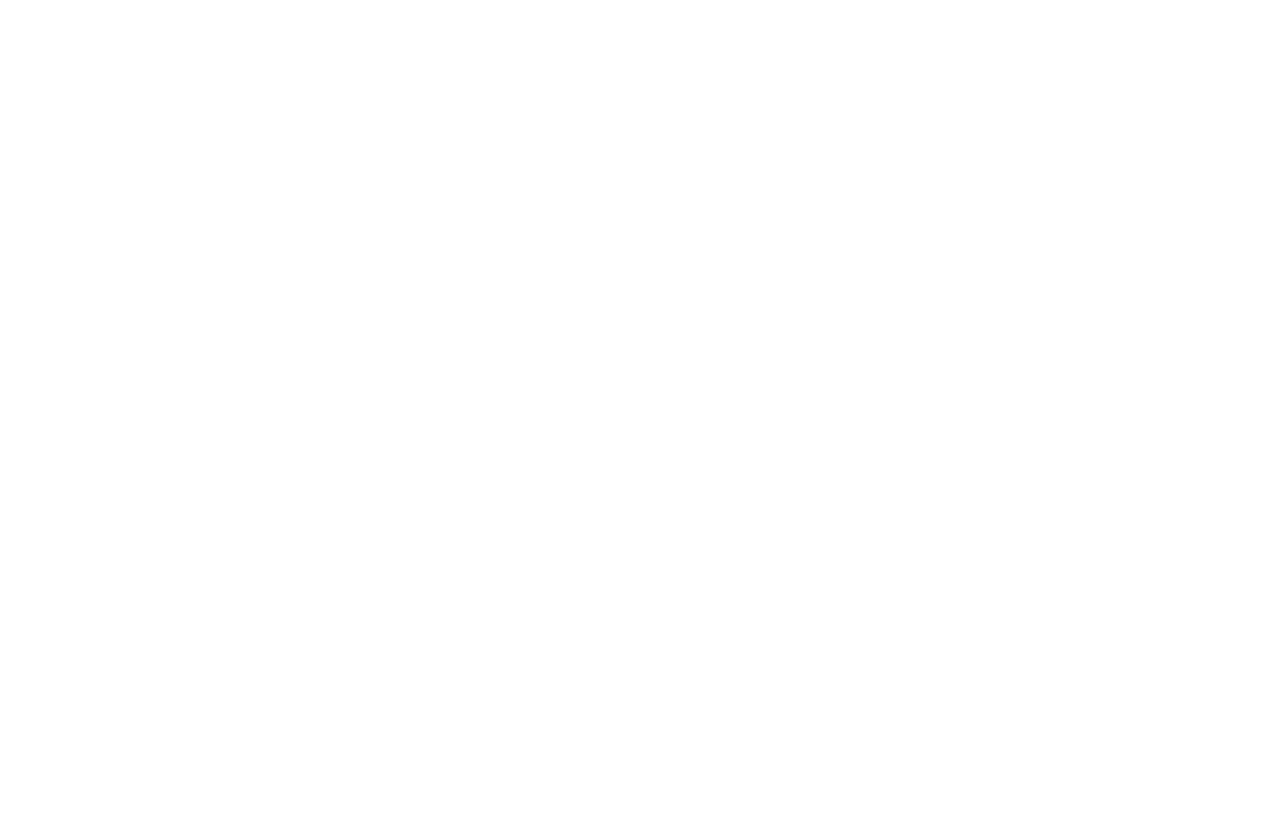
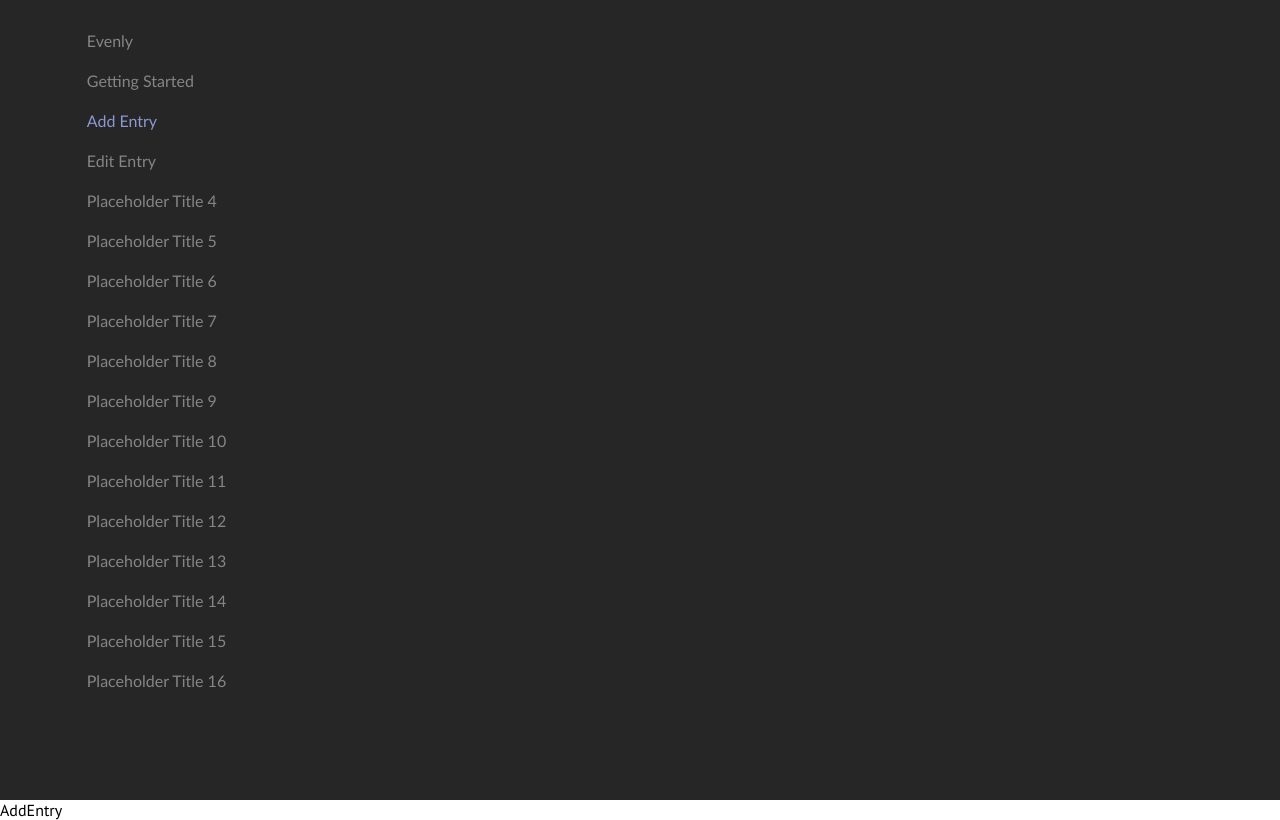
Before and after one commit to PiqueDevelopment/evenly-website, a React (Create React App) app: page /docs/add-entry in a window 1280 px wide. Before the commit this address had no page. Built offline with nearby package versions, Linux system fonts and the light colour scheme.

Commit message:
WIP Documentation

```diff
--- a/src/App.tsx
+++ b/src/App.tsx
@@ -1,11 +1,14 @@
 import React from 'react';
 import './App.css';
-import Footer from './components/Footer.tsx';
+// import Navbar from './components/Navbar.tsx';
+// import Footer from './components/Footer.tsx';
 import { BrowserRouter as Router, Routes, Route } from 'react-router-dom';
 import Home from './pages/Home.tsx';
-import Docs from './pages/Docs.tsx';
+// import Docs from './pages/Docs.tsx';
+import GettingStarted from './pages/docs/GettingStarted.tsx'
 import About from './pages/About.tsx';
 import Download from './pages/Download.tsx';
+import DocRoutes from './DocRoutes.tsx';
 
 
 function App() {
@@ -13,9 +16,10 @@
       <div className="App">
         <Routes>
           <Route path="/" element={<Home />} />
-          <Route path="/docs" element={<Docs />} />
+          <Route path="/docs/getting-started" element={<GettingStarted />} />
           <Route path="/about" element={<About />} />
           <Route path="/download" element={<Download />} />
+          <Route path="/docs/*" element={<DocRoutes />} />
         </Routes>
       </div>
   );
--- /dev/null
+++ b/src/DocRoutes.tsx
@@ -0,0 +1,23 @@
+import React from 'react';
+import { Routes, Route } from 'react-router-dom';
+import GettingStarted from './pages/docs/GettingStarted.tsx';
+import AddEntry from './pages/docs/AddEntry.tsx';
+import EditEntry from './pages/docs/EditEntry.tsx';
+
+function DocRoutes() {
+    return (
+      <Routes>
+        <Route path="getting-started" element={<GettingStarted />} />
+        <Route path="add-entry" element={<AddEntry />} />
+        <Route path="edit-entry" element={<EditEntry />} />
+        {/* <Route path="/placeholder2" element={<Placeholder2 />} />
+        <Route path="/placeholder3" element={<Placeholder3 />} />
+        <Route path="/placeholder4" element={<Placeholder4 />} />
+        <Route path="/placeholder5" element={<Placeholder5 />} />
+        <Route path="/placeholder6" element={<Placeholder6 />} /> */}
+        {/* Add other doc routes here */}
+      </Routes>
+    );
+  }
+
+  export default DocRoutes;
--- a/src/components/DocNavbar.css
+++ b/src/components/DocNavbar.css
@@ -7,12 +7,13 @@
 .sidebar {
     width: 250px;
     margin-left: 6%;
-    background-color: #202020;
+    background-color: #262626;
     padding-top: 20px;
     flex-shrink: 0;
+    overflow-y: auto;
 }
 
-.sidebar-list{
+.sidebar-list {
     height: auto;
     padding: 0;
     width: 100%;
@@ -20,9 +21,8 @@
 
 .sidebar-list .row {
     width: 100%;
-    height: 50px;
-    background-color: #161616;
-    border: 1px solid white;
+    height: 40px;
+    background-color: #262626;
     list-style-type: none;
     margin: 0;
     display: flex;
@@ -33,11 +33,18 @@
 .sidebar-text {
     color: rgb(133, 133, 133);
     font-family: 'Trebuchet MS', 'Lucida Sans Unicode', 'Lucida Grande', 'Lucida Sans', Arial, sans-serif;
-
+    text-decoration: none;
+    padding: 10px;
+    width: 100%;
+    display: block;
 }
 
-.sidebar-text:hover{
-    color: rgb(124, 135, 197);
+.sidebar-text.active {
+    color: rgb(141, 151, 211);
+}
+
+.sidebar-text:hover {
+    color: rgb(141, 151, 211);
     cursor: pointer;
     transition: 0.5s ease;
 }
--- a/src/components/DocNavbar.tsx
+++ b/src/components/DocNavbar.tsx
@@ -1,6 +1,7 @@
 import React from 'react';
+import { NavLink } from 'react-router-dom';
 import './DocNavbar.css';
-import  { DocNavbarData } from './DocNavbarData.tsx';
+import { DocNavbarData } from './DocNavbarData.tsx';
 
 function DocNavbar() {
     return (
@@ -8,13 +9,14 @@
             <div className='sidebar'>
                 <ul className='sidebar-list'>
                     {DocNavbarData.map((val, key) => (
-                        <li className='row'>
-                            <div className='sidebar-text'
-                            key={key}
-                            onClick={() => { window.location.pathname = val.link }}
+                        <li className='row' key={key}>
+                            <NavLink
+                                to={val.link}
+                                className='sidebar-text'
+                                activeClassName='active'
                             >
                                 {val.title}
-                            </div>
+                            </NavLink>
                         </li>
                     ))}
                 </ul>
--- a/src/components/DocNavbarData.tsx
+++ b/src/components/DocNavbarData.tsx
@@ -1,17 +1,19 @@
-import React from 'react'
-
 export const DocNavbarData = [
     {
-        title: "Placeholder Title",
-        link: "Placeholder Link"
+        title: "Evenly",
+        link: "/"
     },
     {
-        title: "Placeholder Title 2",
-        link: "Placeholder Link"
+        title: "Getting Started",
+        link: "/docs/getting-started"
     },
     {
-        title: "Placeholder Title 3",
-        link: "Placeholder Link"
+        title: "Add Entry",
+        link: "/docs/add-entry"
+    },
+    {
+        title: "Edit Entry",
+        link: "/docs/edit-entry"
     },
     {
         title: "Placeholder Title 4",
@@ -25,4 +27,45 @@
         title: "Placeholder Title 6",
         link: "Placeholder Link"
     },
+    {
+        title: "Placeholder Title 7",
+        link: "Placeholder Link"
+    },
+    {
+        title: "Placeholder Title 8",
+        link: "Placeholder Link"
+    },
+    {
+        title: "Placeholder Title 9",
+        link: "Placeholder Link"
+    },
+    {
+        title: "Placeholder Title 10",
+        link: "Placeholder Link"
+    },
+    {
+        title: "Placeholder Title 11",
+        link: "Placeholder Link"
+    },
+    {
+        title: "Placeholder Title 12",
+        link: "Placeholder Link"
+    },
+    {
+        title: "Placeholder Title 13",
+        link: "Placeholder Link"
+    },
+    {
+        title: "Placeholder Title 14",
+        link: "Placeholder Link"
+    },
+    {
+        title: "Placeholder Title 15",
+        link: "Placeholder Link"
+    },
+    {
+        title: "Placeholder Title 16",
+        link: "Placeholder Link"
+    }
+
 ]
--- a/src/components/Hero.tsx
+++ b/src/components/Hero.tsx
@@ -13,7 +13,7 @@
           Split bills, track expenses, settle balances - all natively within your Google Sheets.
         </p>
         <div className='hero-btns'>
-            <Button to='/docs' className='btns' buttonStyle='btn--outline' buttonSize='btn--large'>Get Started</Button>
+            <Button to='/docs/getting-started' className='btns' buttonStyle='btn--outline' buttonSize='btn--large'>Get Started</Button>
             <Button to='/download' className='btns' buttonStyle='btn--download' buttonSize='btn--large'>Download <i className="fa fa-download"/> </Button>
         </div>
     </div>
--- a/src/components/Navbar.tsx
+++ b/src/components/Navbar.tsx
@@ -36,7 +36,7 @@
                     </div>
                     <ul className={click ? 'nav-menu active' : 'nav-menu'}>
                         <li className='nav-item'>
-                            <Link to='/docs' className='nav-links' onClick={closeMobileMenu}>
+                            <Link to='/docs/getting-started' className='nav-links' onClick={closeMobileMenu}>
                                 Docs
                             </Link>
                         </li>
--- a/src/pages/Docs.tsx
+++ b/src/pages/Docs.tsx
@@ -4,6 +4,9 @@
 
 export default function Docs() {
     return (
+        <>
+        <div>Docs</div>
         <DocNavbar />
+        </>
     );
 }
--- /dev/null
+++ b/src/pages/docs/AddEntry.tsx
@@ -0,0 +1,13 @@
+import React from 'react'
+import DocNavbar from '../../components/DocNavbar.tsx'
+
+function AddEntry() {
+  return (
+    <>
+        < DocNavbar />
+        <div>AddEntry</div>
+    </>
+  )
+}
+
+export default AddEntry
--- /dev/null
+++ b/src/pages/docs/EditEntry.tsx
@@ -0,0 +1,13 @@
+import React from 'react'
+import DocNavbar from '../../components/DocNavbar.tsx'
+
+function EditEntry() {
+  return (
+    <>
+        < DocNavbar />
+        <div>EditEntry</div>
+    </>
+  )
+}
+
+export default EditEntry
--- /dev/null
+++ b/src/pages/docs/GettingStarted.tsx
@@ -0,0 +1,13 @@
+import React from 'react'
+import DocNavbar from '../../components/DocNavbar.tsx'
+
+function GettingStarted() {
+  return (
+    <>
+        < DocNavbar />
+        <div>GettingStarted</div>
+    </>
+  )
+}
+
+export default GettingStarted
```
Also changed, not shown: src/components/Sidebar.tsx (deleted).
